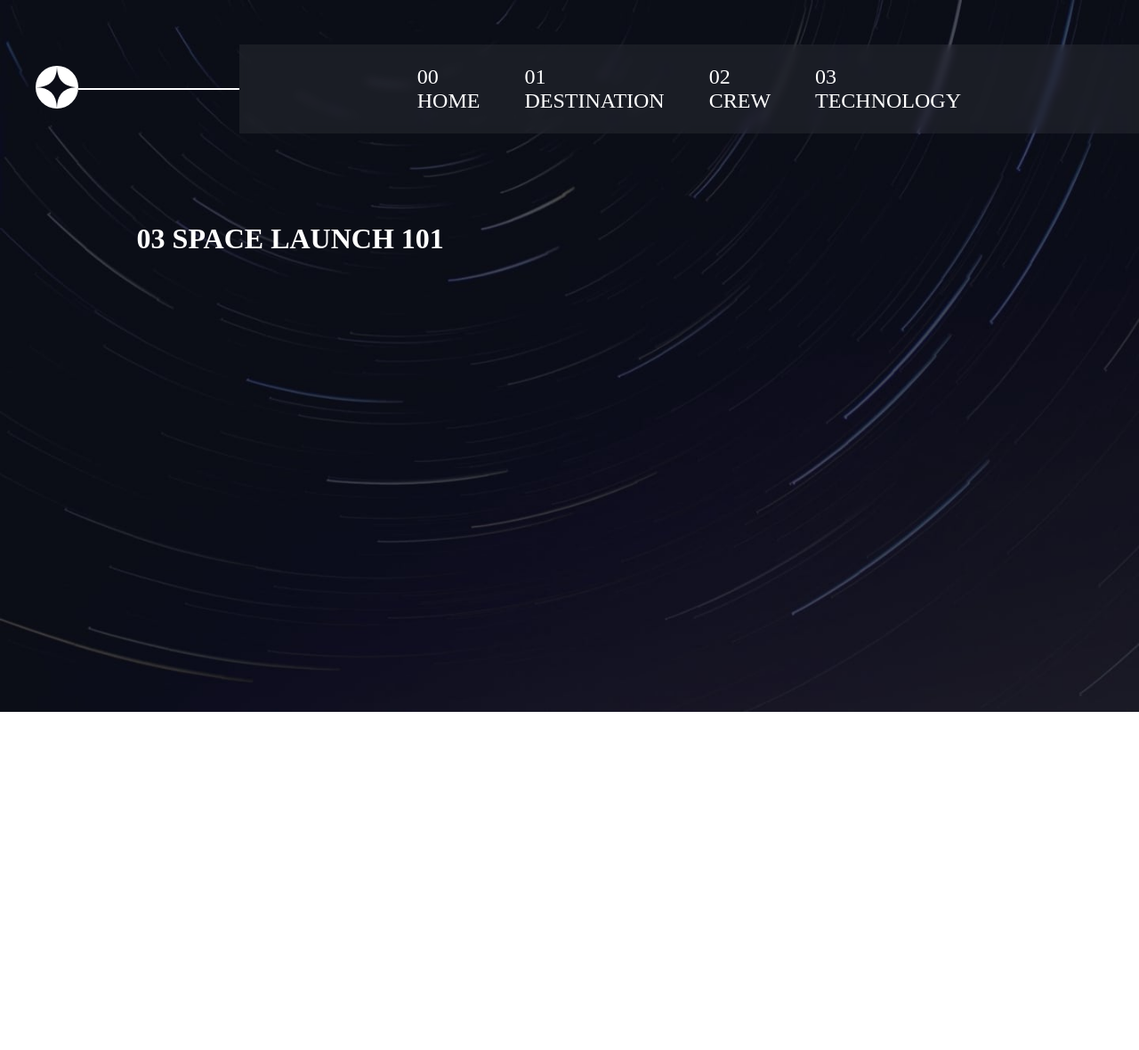
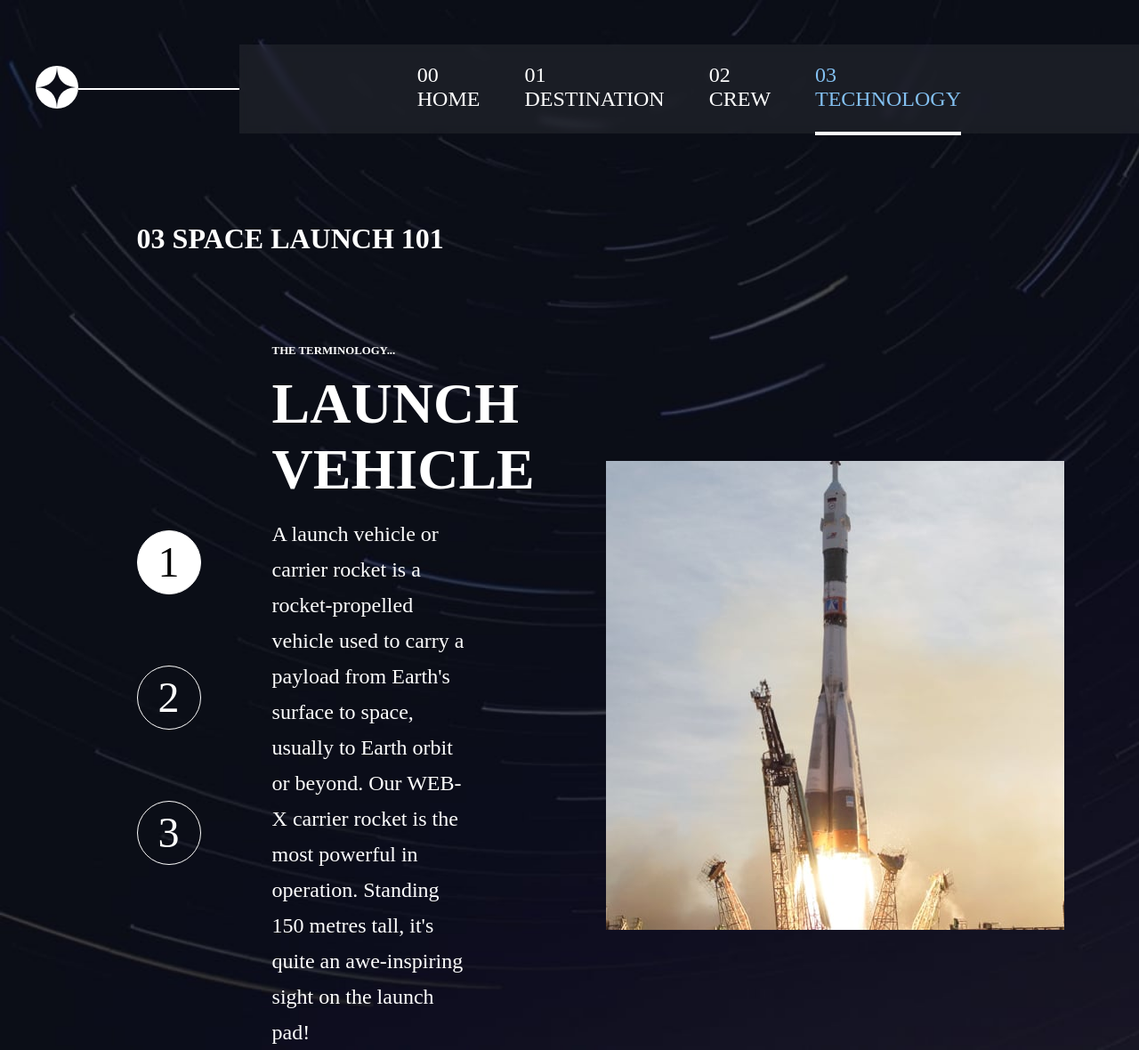
Before and after one commit to patafane/exo_router_template, a React (Vite) app: page /technology in a window 1280 px wide. Shown: the whole page at 89% size. Before the commit the page ends 800 px from the top, so only its background shows below. Built offline with nearby package versions, Linux system fonts and the light colour scheme.

Commit message:
exo finis manque responsive

```diff
--- a/src/App.jsx
+++ b/src/App.jsx
@@ -2,7 +2,6 @@ import './App.sass'
 import { RouterProvider,createBrowserRouter } from 'react-router-dom'
 import Home from './Components/Home/Home'
 import Destination from './Components/Destination/Destination'
-import { useState } from 'react'
 import Crew from './Components/Crew/Crew'
 import Technology from './Components/Technology/Technology'
 
--- a/src/Components/Crew/Crew.jsx
+++ b/src/Components/Crew/Crew.jsx
@@ -1,12 +1,16 @@
 import Navbar from "../Navbar/Navbar"
 import "./_Crew.sass"
-import { useState } from "react"
+import { useState,useEffect } from "react"
 import Data from "./../../data/data.json"
 let Crew = ()=>{
     const [elementActive,setElementActive] = useState(0)
+    const [crewPage,setCrewPage] = useState(false)
+    useEffect(()=>{
+        setCrewPage(true)
+    },[])
     return(
         <div className="crew">
-            <Navbar/>
+            <Navbar crew={crewPage}/>
             <h1 className="titre"><span>02</span> MEET YOUR CREW</h1>
             <div className="content">
                 <div className="leftPart">
@@ -23,7 +27,7 @@ let Crew = ()=>{
                     </div>
                     <div className="selectors">
                         {Data.crew.map((element,index)=>(
-                                <div className="rond" key={index} onClick={()=>setElementActive(index)}>
+                                <div className={elementActive === index ? "rond active" : "rond"} key={index} onClick={()=>setElementActive(index)}>
                                 </div>
                         ))}
                     </div>
--- a/src/Components/Crew/_Crew.sass
+++ b/src/Components/Crew/_Crew.sass
@@ -38,9 +38,11 @@
             .rond
                 width: 20px
                 height: 20px
-                background-color: white
+                border: solid 1px white
                 border-radius: 50%
                 cursor: pointer
+            .active
+                background-color: white
         .rightPart
             width: 50%
             display: flex
--- a/src/Components/Destination/Destination.jsx
+++ b/src/Components/Destination/Destination.jsx
@@ -3,11 +3,16 @@ import Data from "./../../data/data.json"
 import "./_Destination.sass"
 import { useParams } from "react-router-dom"
 import { Link } from "react-router-dom"
-let Destination = (props)=>{
+import { useState,useEffect } from "react"
+let Destination = ()=>{
+    const [destinationPage,setDestinationPage] = useState(false)
+    useEffect(()=>{
+        setDestinationPage(true)
+    },[])
     let indexParams = useParams()
     return(
         <div className="destination">
-            <Navbar/>
+            <Navbar destination={destinationPage}/>
             <h1 className="titre"><span>01</span> PICK YOUR DESTINATION</h1>
             <div className="content">
                 <div className="leftPart">
@@ -18,7 +23,7 @@ let Destination = (props)=>{
                 <div className="rightPart">
                     <div className="planetNav">
                         {Data.destinations.map((element,index)=>(
-                            <Link key={index} to={"/destination/"+index}>{element.name}</Link>
+                            <Link key={index} to={"/destination/"+index} className={index === parseInt(indexParams.id) ? "active" : ""}>{element.name}</Link>
                         ))}
                     </div>
                     <div className="name">
--- a/src/Components/Destination/_Destination.sass
+++ b/src/Components/Destination/_Destination.sass
@@ -24,6 +24,9 @@
                     color: white
                     font-size: 1.3em
                     text-transform: uppercase
+                    padding-bottom: 10px
+                .active
+                    border-bottom: solid 3px white
             .name
                 h1
                     font-size: 8em
--- a/src/Components/Home/Home.jsx
+++ b/src/Components/Home/Home.jsx
@@ -1,10 +1,14 @@
 import Navbar from "../Navbar/Navbar"
 import "./_Home.sass"
-
+import { useState,useEffect } from "react"
 let Home = ()=>{
+    const [homePage,setHomePage] = useState(false)
+    useEffect(()=>{
+        setHomePage(true)
+    },[])
     return(
         <div className="home">
-            <Navbar/>
+            <Navbar home={homePage}/>
             <div className="content">
                 <div className="leftPart">
                     <h1>
--- a/src/Components/Navbar/Navbar.jsx
+++ b/src/Components/Navbar/Navbar.jsx
@@ -1,7 +1,7 @@
 import { Link } from "react-router-dom"
 import logo from "./../../assets/shared/logo.svg"
 import "./_Navbar.sass"
-let Navbar =()=>{
+let Navbar =(props)=>{
     return(
         <nav className="navbar">
             <div className="logo">
@@ -10,10 +10,10 @@ let Navbar =()=>{
             <div className="bar">
             </div>
             <div className="blurNav">
-                <Link to="/">00 HOME</Link>
-                <Link to="/destination/0">01 DESTINATION</Link>
-                <Link to="/crew">02 CREW</Link>
-                <Link to="/technology">03 TECHNOLOGY</Link>
+                <Link to="/" className={props.home === true ? "active" : ""}>00 HOME</Link>
+                <Link to="/destination/0" className={props.destination === true ? "active" : ""}>01 DESTINATION</Link>
+                <Link to="/crew" className={props.crew === true ? "active" : ""}>02 CREW</Link>
+                <Link to="/technology" className={props.technology === true ? "active" : ""}>03 TECHNOLOGY</Link>
             </div>
         </nav>
     )
--- a/src/Components/Navbar/_Navbar.sass
+++ b/src/Components/Navbar/_Navbar.sass
@@ -24,5 +24,9 @@ nav
             font-size: 1.5em
             align-items: center
             transition: all 0.5s
+            border-bottom: solid 4px transparent
             &:hover
                 color: rgb(131, 192, 241)
+        .active
+            border-bottom: solid 4px white
+            color: rgb(131, 192, 241)
--- a/src/Components/Technology/Technology.jsx
+++ b/src/Components/Technology/Technology.jsx
@@ -1,10 +1,34 @@
 import Navbar from "../Navbar/Navbar"
 import "./_Technology.sass"
+import Data from "./../../data/data.json"
+import { useState,useEffect } from "react"
 let Technology = ()=>{
+    const [elementActive,setElementActive] = useState(0)
+    const [technoPage,setTechnoPage] = useState(false)
+    useEffect(()=>{
+        setTechnoPage(true)
+    },[])
     return(
         <div className="technology">
-            <Navbar/>
+            <Navbar technology={technoPage}/>
             <h1 className="titre"><span>03</span> SPACE LAUNCH 101</h1>
+            <div className="content">
+                <div className="numbers">
+                    {Data.technology.map((element,index)=>(
+                        <div className={elementActive===index ? "numero active" : "numero"} key={index} onClick={()=>setElementActive(index)}>
+                            {index+1}
+                        </div>
+                    ))}
+                </div>
+                <div className="infos">
+                    <h3>THE TERMINOLOGY...</h3>
+                    <h1>{Data.technology[elementActive].name}</h1>
+                    <p>{Data.technology[elementActive].description}</p>
+                </div>
+                <div className="imgContainer">
+                    <img src={Data.technology[elementActive].images.portrait} alt="" />
+                </div>
+            </div>
         </div>
     )
 }
--- a/src/Components/Technology/_Technology.sass
+++ b/src/Components/Technology/_Technology.sass
@@ -7,3 +7,38 @@
     .titre
         padding-left: 12%
         margin-top: 100px
+    .content
+        display: flex
+        padding-inline: 12%
+        justify-content: space-around
+        gap: 80px
+        margin-top: 100px
+        align-items: center
+        .numbers
+            display: flex
+            flex-direction: column
+            gap: 80px
+            .numero
+                font-size: 3em
+                border: solid 1px white
+                width: 70px
+                height: 70px
+                display: flex
+                justify-content: center
+                align-items: center
+                border-radius: 50%
+                cursor: pointer
+            .active
+                background-color: white
+                color: black
+        .infos
+            h3
+                font-size: 0.8em
+            h1
+                font-size: 4em
+                text-transform: uppercase
+                margin-block: 15px
+            p
+                width: 75%
+                font-size: 1.5em
+                line-height: 40px
--- a/src/data/data.json
+++ b/src/data/data.json
@@ -83,24 +83,24 @@
     {
       "name": "Launch vehicle",
       "images": {
-        "portrait": "./assets/technology/image-launch-vehicle-portrait.jpg",
-        "landscape": "./assets/technology/image-launch-vehicle-landscape.jpg"
+        "portrait": "/src/assets/technology/image-launch-vehicle-portrait.jpg",
+        "landscape": "/src/assets/technology/image-launch-vehicle-landscape.jpg"
       },
       "description": "A launch vehicle or carrier rocket is a rocket-propelled vehicle used to carry a payload from Earth's surface to space, usually to Earth orbit or beyond. Our WEB-X carrier rocket is the most powerful in operation. Standing 150 metres tall, it's quite an awe-inspiring sight on the launch pad!"
     },
     {
       "name": "Spaceport",
       "images": {
-        "portrait": "./assets/technology/image-spaceport-portrait.jpg",
-        "landscape": "./assets/technology/image-spaceport-landscape.jpg"
+        "portrait": "/src/assets/technology/image-spaceport-portrait.jpg",
+        "landscape": "/src/assets/technology/image-spaceport-landscape.jpg"
       },
       "description": "A spaceport or cosmodrome is a site for launching (or receiving) spacecraft, by analogy to the seaport for ships or airport for aircraft. Based in the famous Cape Canaveral, our spaceport is ideally situated to take advantage of the Earth’s rotation for launch."
     },
     {
       "name": "Space capsule",
       "images": {
-        "portrait": "./assets/technology/image-space-capsule-portrait.jpg",
-        "landscape": "./assets/technology/image-space-capsule-landscape.jpg"
+        "portrait": "/src/assets/technology/image-space-capsule-portrait.jpg",
+        "landscape": "/src/assets/technology/image-space-capsule-landscape.jpg"
       },
       "description": "A space capsule is an often-crewed spacecraft that uses a blunt-body reentry capsule to reenter the Earth's atmosphere without wings. Our capsule is where you'll spend your time during the flight. It includes a space gym, cinema, and plenty of other activities to keep you entertained."
     }
```
Also changed, not shown: src/assets/fonts/Bellefair-Regular.ttf (added).
